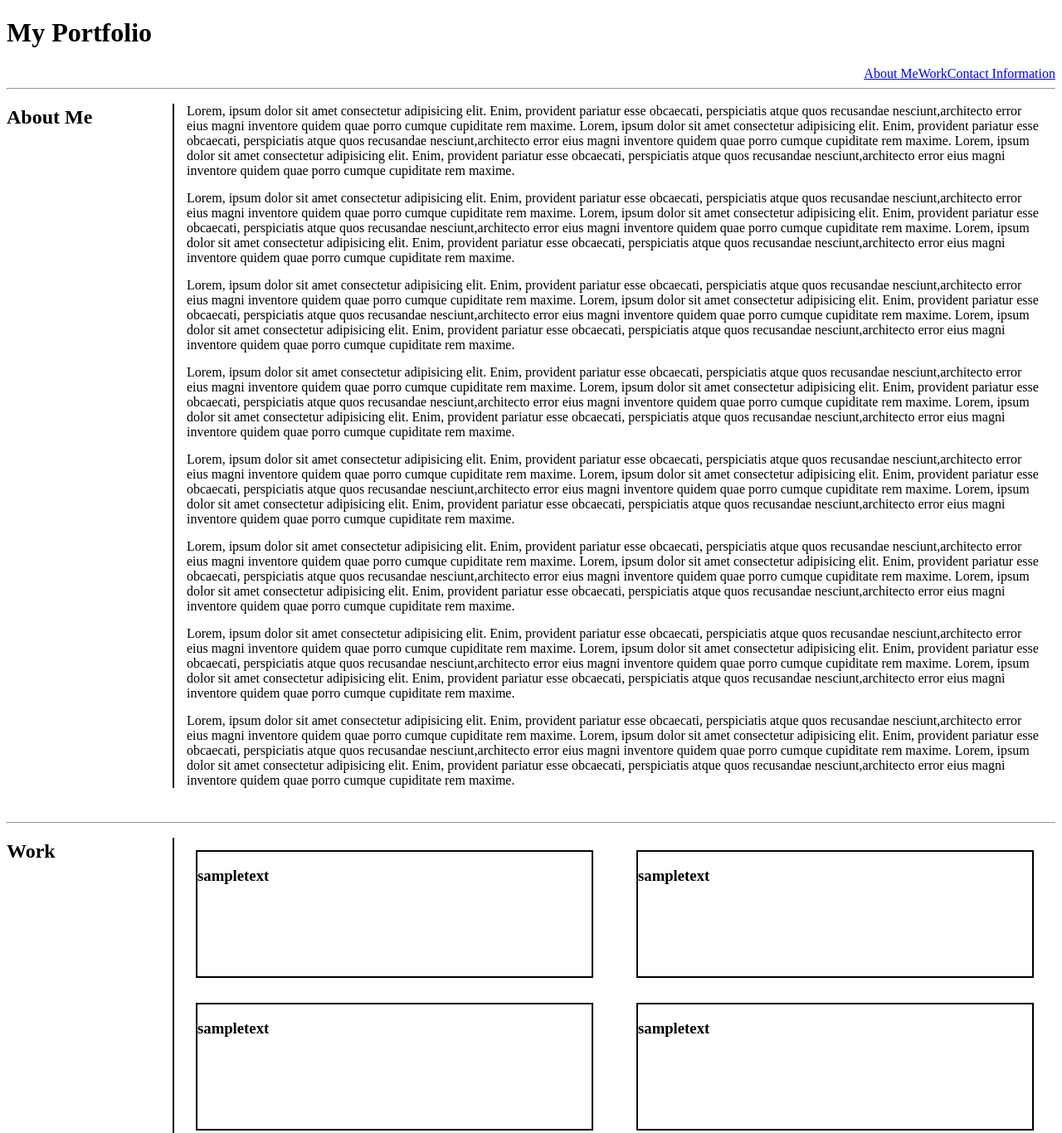
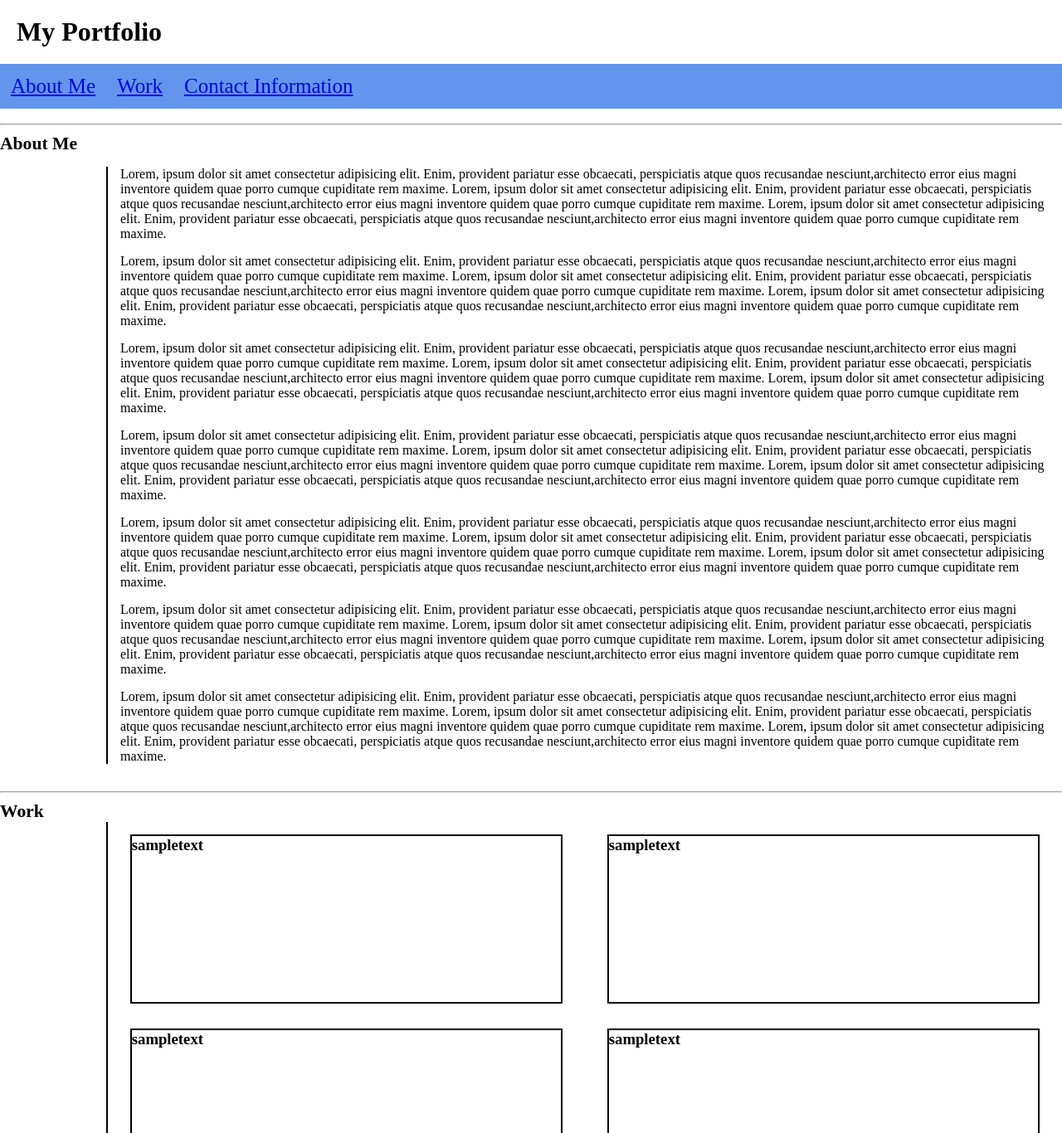
Before and after one commit to jyliao369/My-Portfolio, a plain HTML site: page index.html in a window 1280 px wide. Shown: the top 1366 px of the page at 83% size. Drawn offline with Linux system fonts and the light colour scheme.

Commit message:
Adjusted CSS to be responsive

```diff
--- a/index.html
+++ b/index.html
@@ -26,10 +26,10 @@
 
     <div class = "background"></div>
 
-    <br id = "link1"><hr class = "line">
+    <br><hr class = "line">
     <!-- This is the about me section -->
     <h2>About Me</h2>
-    <section class = "info">
+    <section id = "link1" class = "info">
 
         <p>
             Lorem, ipsum dolor sit amet consectetur adipisicing elit. Enim, provident pariatur esse obcaecati, perspiciatis atque
@@ -88,21 +88,13 @@
             Lorem, ipsum dolor sit amet consectetur adipisicing elit. Enim, provident pariatur esse obcaecati, perspiciatis atque
             quos recusandae nesciunt,architecto error eius magni inventore quidem quae porro cumque cupiditate rem maxime.
         </p>
-        <p>
-            Lorem, ipsum dolor sit amet consectetur adipisicing elit. Enim, provident pariatur esse obcaecati, perspiciatis atque
-            quos recusandae nesciunt,architecto error eius magni inventore quidem quae porro cumque cupiditate rem maxime.
-            Lorem, ipsum dolor sit amet consectetur adipisicing elit. Enim, provident pariatur esse obcaecati, perspiciatis atque
-            quos recusandae nesciunt,architecto error eius magni inventore quidem quae porro cumque cupiditate rem maxime.
-            Lorem, ipsum dolor sit amet consectetur adipisicing elit. Enim, provident pariatur esse obcaecati, perspiciatis atque
-            quos recusandae nesciunt,architecto error eius magni inventore quidem quae porro cumque cupiditate rem maxime.
-        </p>
 
     </section>
 
-    <br id = "link2"><hr class = "line">
+    <br><hr class = "line">
     <!-- this section is for My Works or the projects that I have completed up until now -->
     <h2>Work</h2>
-    <section class = "MyWorks">
+    <section id = "link2" class = "MyWorks">
 
         <div class = "works">
             <h3>sampletext</h3>
@@ -119,10 +111,10 @@
 
     </section>
 
-    <br id = "link3"><hr class = "line">
+    <br><hr class = "line">
     <!-- This is self explanatory: this is  the contact information -->
     <h2>Contact Info</h2>
-    <section class = "contacts">
+    <section id = "link3" class = "contacts">
 
         <ul class = "infos">
             <li>Name: Justin Liao</li>
--- a/styles.css
+++ b/styles.css
@@ -1,53 +1,69 @@
 * {
+    padding: 0px;
+    margin: 0px;
 
 }
+/* HEADERS CUSTOMIZATION */
+h1 {
+    padding: 10px;
+    margin: 10px;
+}
 
+h2 {
+    font-size: 135%;
+    margin-top: 10px;
+}
+
+/* NAVBAR CUSTOMIZATION  */
 .navbar {
     display: flex;
     list-style-type: none;
-    float: right;
-    justify-content: space-evenly;
     align-items: center;
+    width: 100%;
+    background-color: cornflowerblue;
 }
 
 a {
     display: inline;
+    padding: 13px;
+    margin: 0px;
+    font-size: 25px;
 }
 
+/* ABOUT ME SECTION */
 .info {
     position: relative;
-    margin-left: 200px;
-    margin-top: -50px;
+    margin-left: 10%;
     border-left: 2px solid black;
 }
 
-.info p {
+p {
     margin: 15px;
 }
 
+/* MY WORKS SECTION */
 .MyWorks {
     position: relative;
-    margin-left: 200px;
-    margin-top: -50px;
     display: flex;
     flex-direction: row;
     flex-wrap: wrap;
     justify-content: space-around;
+    margin-left: 10%;
     border-left: 2px solid black;
 }
 
 .works {
-    width: 475px;
-    height: 150px;
+    width: 45%;
+    height: 200px;
     border-style: solid;
     border-width: 2px;
     margin: 15px;
 }
 
+/* CONTACT INFORMATION SECTION */
 .contacts {
     position: relative;
-    margin-left: 200px;
-    margin-top: -50px;
+    margin-left: 10%;
     border-left: 2px solid black;
 }
 
```
